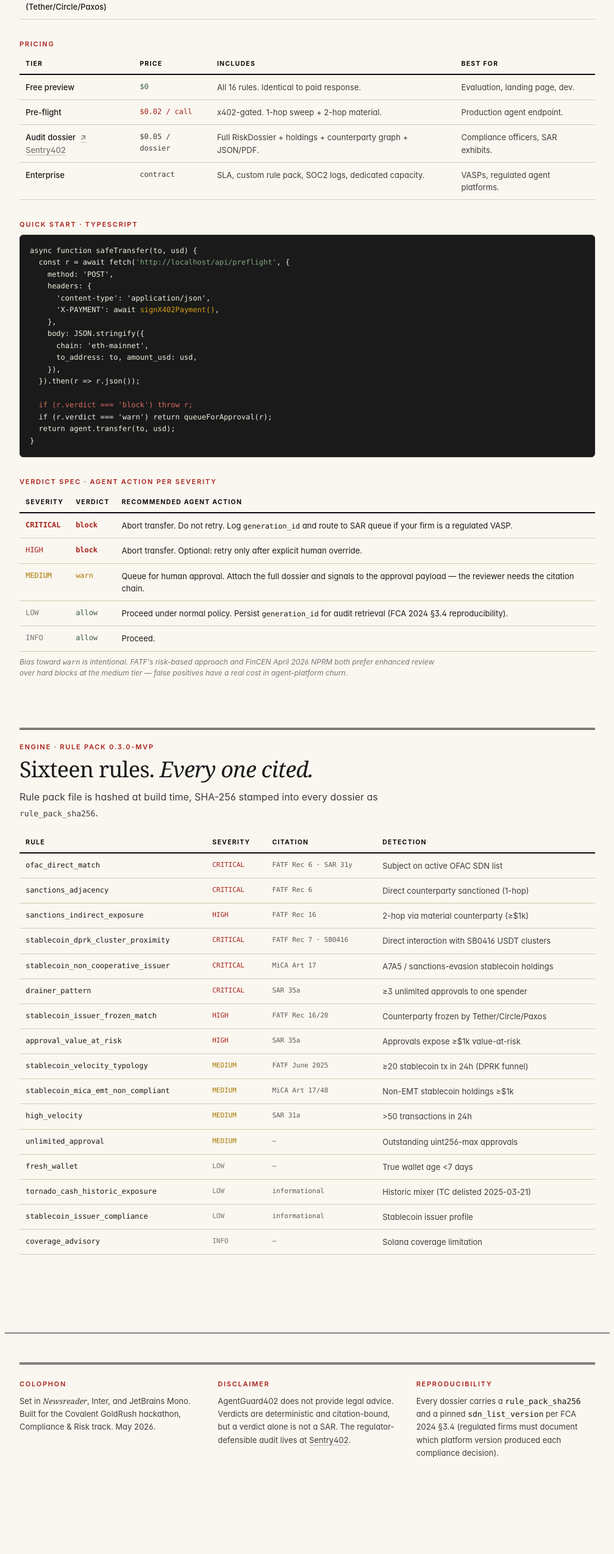
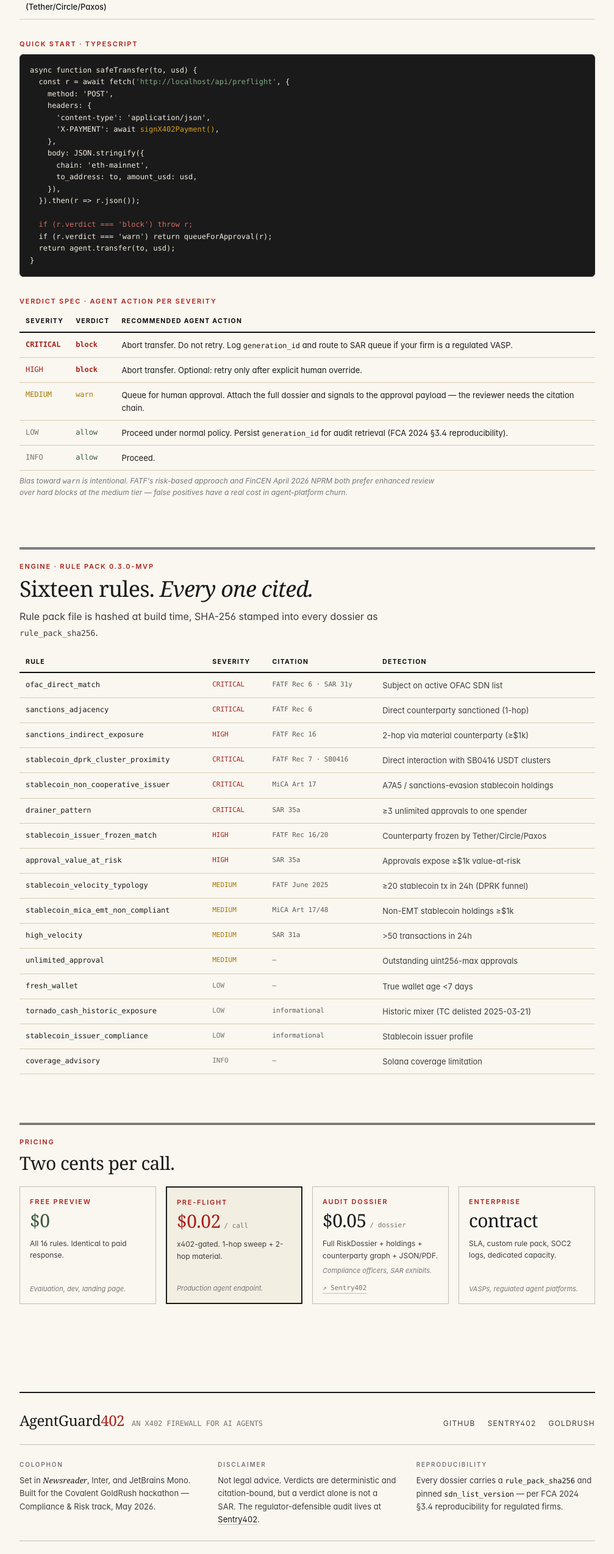
Before and after one commit to vallhalorz/agentguard402, a Next.js app: page / in a window 1280 px wide. Shown: the part 3989-6538 px from the top of the page at 61% size, without its empty margins (136-1143 px from the left). Before the commit the page ends 6447 px from the top, so only its background shows below. Built offline with nearby package versions, Linux system fonts and the light colour scheme.

Commit message:
Pricing strip standalone before footer; footer redesign with brandmark + sober kickers + signature line

```diff
--- a/app/layout.tsx
+++ b/app/layout.tsx
@@ -82,28 +82,69 @@ export default function RootLayout({
 
         <main className="mx-auto max-w-column px-6 py-12">{children}</main>
 
-        <footer className="mx-auto max-w-column px-6 pt-12 pb-16 border-t border-ink-900 mt-20">
-          <div className="rule-thick mb-6" />
-          <div className="grid sm:grid-cols-3 gap-8 text-[13px] text-ink-700 leading-relaxed">
+        <footer className="mx-auto max-w-column px-6 mt-24">
+          {/* Top: brandmark + nav */}
+          <div className="border-t-2 border-ink-900 pt-8 pb-6 flex items-baseline justify-between gap-6 flex-wrap">
+            <div className="flex items-baseline gap-3">
+              <span className="editorial-headline text-2xl tracking-tighter">
+                AgentGuard<span className="text-accent">402</span>
+              </span>
+              <span className="text-[12px] mono text-ink-500 uppercase tracking-widest hidden sm:inline">
+                An x402 firewall for AI agents
+              </span>
+            </div>
+            <div className="flex items-baseline gap-5 text-[12px] uppercase tracking-widest text-ink-700">
+              <a
+                href="https://github.com/vallhalorz/agentguard402"
+                target="_blank"
+                rel="noreferrer"
+                className="hover:text-accent transition-colors"
+              >
+                GitHub
+              </a>
+              <a
+                href="https://sentry402.vercel.app"
+                target="_blank"
+                rel="noreferrer"
+                className="hover:text-accent transition-colors"
+              >
+                Sentry402
+              </a>
+              <a
+                href="https://earn.superteam.fun/listing/build-with-goldrush-track-powered-by-covalent"
+                target="_blank"
+                rel="noreferrer"
+                className="hover:text-accent transition-colors"
+              >
+                GoldRush
+              </a>
+            </div>
+          </div>
+
+          {/* Middle: 3 editorial columns, sober */}
+          <div className="grid sm:grid-cols-3 gap-x-8 gap-y-6 py-6 border-t border-ink-300 text-[13px] text-ink-700 leading-relaxed">
             <div>
-              <p className="kicker mb-2">Colophon</p>
+              <p className="text-[10px] uppercase tracking-[0.18em] text-ink-500 font-semibold mb-2">
+                Colophon
+              </p>
               <p>
-                Set in <span className="font-serif italic">Newsreader</span>,
-                Inter, and JetBrains Mono. Built for the Covalent GoldRush
-                hackathon, Compliance &amp; Risk track. May 2026.
+                Set in <span className="font-serif italic text-ink-900">Newsreader</span>, Inter,
+                and JetBrains Mono. Built for the Covalent GoldRush hackathon — Compliance &amp;
+                Risk track, May 2026.
               </p>
             </div>
             <div>
-              <p className="kicker mb-2">Disclaimer</p>
+              <p className="text-[10px] uppercase tracking-[0.18em] text-ink-500 font-semibold mb-2">
+                Disclaimer
+              </p>
               <p>
-                AgentGuard402 does not provide legal advice. Verdicts are
-                deterministic and citation-bound, but a verdict alone is not a
-                SAR. The regulator-defensible audit lives at{" "}
+                Not legal advice. Verdicts are deterministic and citation-bound, but a verdict
+                alone is not a SAR. The regulator-defensible audit lives at{" "}
                 <a
                   href="https://sentry402.vercel.app"
                   target="_blank"
                   rel="noreferrer"
-                  className="border-b border-ink-300 hover:border-accent"
+                  className="text-ink-900 border-b border-ink-300 hover:border-accent"
                 >
                   Sentry402
                 </a>
@@ -111,15 +152,23 @@ export default function RootLayout({
               </p>
             </div>
             <div>
-              <p className="kicker mb-2">Reproducibility</p>
+              <p className="text-[10px] uppercase tracking-[0.18em] text-ink-500 font-semibold mb-2">
+                Reproducibility
+              </p>
               <p>
-                Every dossier carries a <span className="mono text-ink-900">rule_pack_sha256</span>{" "}
-                and a pinned{" "}
-                <span className="mono text-ink-900">sdn_list_version</span> per
-                FCA 2024 §3.4 (regulated firms must document which platform
-                version produced each compliance decision).
+                Every dossier carries a{" "}
+                <span className="mono text-[12px] text-ink-900">rule_pack_sha256</span> and pinned{" "}
+                <span className="mono text-[12px] text-ink-900">sdn_list_version</span> — per FCA
+                2024 §3.4 reproducibility for regulated firms.
               </p>
             </div>
+          </div>
+
+          {/* Bottom: signature line */}
+          <div className="border-t border-ink-300 py-5 flex items-center justify-between gap-4 flex-wrap text-[11px] mono text-ink-500">
+            <span>© 2026 vallhalorz · MIT licensed</span>
+            <span className="hidden sm:inline">rule pack 0.3.0-mvp · sdn list 2026-05-07-tc-expanded</span>
+            <span>Vol. 1, № 1</span>
           </div>
         </footer>
       </body>
--- a/app/page.tsx
+++ b/app/page.tsx
@@ -90,6 +90,108 @@ export default function Home() {
       />
       <ApiSection origin={origin} />
       <EngineInventory />
+      <PricingStrip />
+    </div>
+  );
+}
+
+/* ============================================================
+ * Pricing strip — compact 4-card row at the bottom
+ * ============================================================ */
+function PricingStrip() {
+  return (
+    <section className="space-y-5">
+      <div className="rule-thick" />
+      <div>
+        <p className="kicker mb-2">Pricing</p>
+        <h2 className="editorial-headline text-2xl sm:text-3xl mb-3">
+          Two cents per call.
+        </h2>
+      </div>
+      <div className="grid sm:grid-cols-2 lg:grid-cols-4 gap-4">
+        <PriceCard
+          tier="Free preview"
+          price="$0"
+          priceTone="allow"
+          includes="All 16 rules. Identical to paid response."
+          bestFor="Evaluation, dev, landing page."
+        />
+        <PriceCard
+          tier="Pre-flight"
+          price="$0.02"
+          priceUnit="/ call"
+          priceTone="block"
+          includes="x402-gated. 1-hop sweep + 2-hop material."
+          bestFor="Production agent endpoint."
+          highlight
+        />
+        <PriceCard
+          tier="Audit dossier"
+          tierLink={{ href: "https://sentry402.vercel.app", label: "↗ Sentry402" }}
+          price="$0.05"
+          priceUnit="/ dossier"
+          priceTone="ink"
+          includes="Full RiskDossier + holdings + counterparty graph + JSON/PDF."
+          bestFor="Compliance officers, SAR exhibits."
+        />
+        <PriceCard
+          tier="Enterprise"
+          price="contract"
+          priceTone="ink"
+          includes="SLA, custom rule pack, SOC2 logs, dedicated capacity."
+          bestFor="VASPs, regulated agent platforms."
+        />
+      </div>
+    </section>
+  );
+}
+
+function PriceCard({
+  tier, tierLink, price, priceUnit, priceTone, includes, bestFor, highlight,
+}: {
+  tier: string;
+  tierLink?: { href: string; label: string };
+  price: string;
+  priceUnit?: string;
+  priceTone: "allow" | "block" | "ink";
+  includes: string;
+  bestFor: string;
+  highlight?: boolean;
+}) {
+  const priceClass =
+    priceTone === "allow"
+      ? "text-verdict-allow"
+      : priceTone === "block"
+        ? "text-accent"
+        : "text-ink-900";
+  const cardClass = highlight
+    ? "bg-paper-100 border-2 border-ink-900"
+    : "bg-paper-50 border border-ink-300";
+  return (
+    <div className={`${cardClass} p-4 flex flex-col`}>
+      <p className="kicker mb-1.5 text-ink-500">{tier}</p>
+      <div className="flex items-baseline gap-1.5 mb-3">
+        <span className={`editorial-headline text-3xl ${priceClass}`}>
+          {price}
+        </span>
+        {priceUnit && (
+          <span className="mono text-[11px] text-ink-500">{priceUnit}</span>
+        )}
+      </div>
+      <p className="text-[12px] text-ink-700 leading-relaxed mb-2 flex-1">
+        {includes}
+      </p>
+      <p className="text-[11px] text-ink-500 italic leading-snug">{bestFor}</p>
+      {tierLink && (
+        <a
+          href={tierLink.href}
+          target="_blank"
+          rel="noreferrer"
+          className="mt-3 inline-block text-[11px] mono text-ink-500 border-b border-ink-300 hover:border-accent self-start"
+        >
+          {tierLink.label}
+        </a>
+      )}
     </div>
   );
 }
@@ -657,56 +759,6 @@ X-PAYMENT: <signed x402 USDC payload>
         </table>
       </div>
 
-      {/* Pricing tiers */}
-      <div>
-        <p className="kicker mb-2">Pricing</p>
-        <table className="result-table">
-          <thead>
-            <tr>
-              <th>Tier</th>
-              <th>Price</th>
-              <th>Includes</th>
-              <th>Best for</th>
-            </tr>
-          </thead>
-          <tbody>
-            <tr>
-              <td className="text-[13px] font-medium">Free preview</td>
-              <td className="mono text-[12px] text-verdict-allow">$0</td>
-              <td className="text-[13px] text-ink-700">All 16 rules. Identical to paid response.</td>
-              <td className="text-[13px] text-ink-700">Evaluation, landing page, dev.</td>
-            </tr>
-            <tr>
-              <td className="text-[13px] font-medium">Pre-flight</td>
-              <td className="mono text-[12px] text-accent">$0.02 / call</td>
-              <td className="text-[13px] text-ink-700">x402-gated. 1-hop sweep + 2-hop material.</td>
-              <td className="text-[13px] text-ink-700">Production agent endpoint.</td>
-            </tr>
-            <tr>
-              <td className="text-[13px] font-medium">
-                Audit dossier{" "}
-                <a
-                  href="https://sentry402.vercel.app"
-                  target="_blank" rel="noreferrer"
-                  className="text-ink-500 border-b border-ink-300 hover:border-accent ml-1"
-                >
-                  ↗ Sentry402
-                </a>
-              </td>
-              <td className="mono text-[12px] text-ink-700">$0.05 / dossier</td>
-              <td className="text-[13px] text-ink-700">Full RiskDossier + holdings + counterparty graph + JSON/PDF.</td>
-              <td className="text-[13px] text-ink-700">Compliance officers, SAR exhibits.</td>
-            </tr>
-            <tr>
-              <td className="text-[13px] font-medium">Enterprise</td>
-              <td className="mono text-[12px] text-ink-700">contract</td>
-              <td className="text-[13px] text-ink-700">SLA, custom rule pack, SOC2 logs, dedicated capacity.</td>
-              <td className="text-[13px] text-ink-700">VASPs, regulated agent platforms.</td>
-            </tr>
-          </tbody>
-        </table>
-      </div>
-
       {/* Quick code copy block */}
       <div>
         <p className="kicker mb-2">Quick start · TypeScript</p>
```
